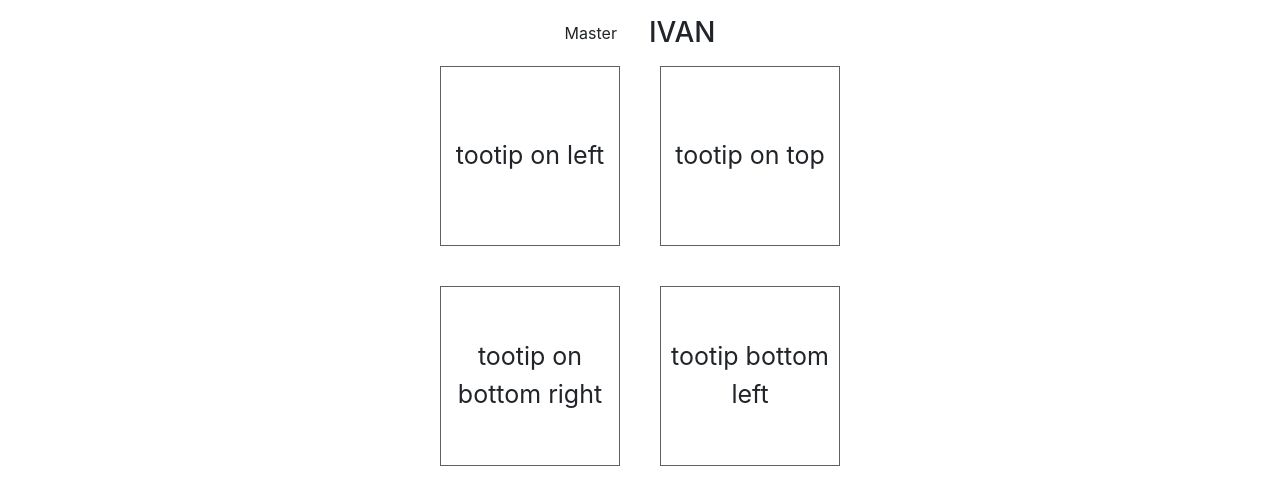
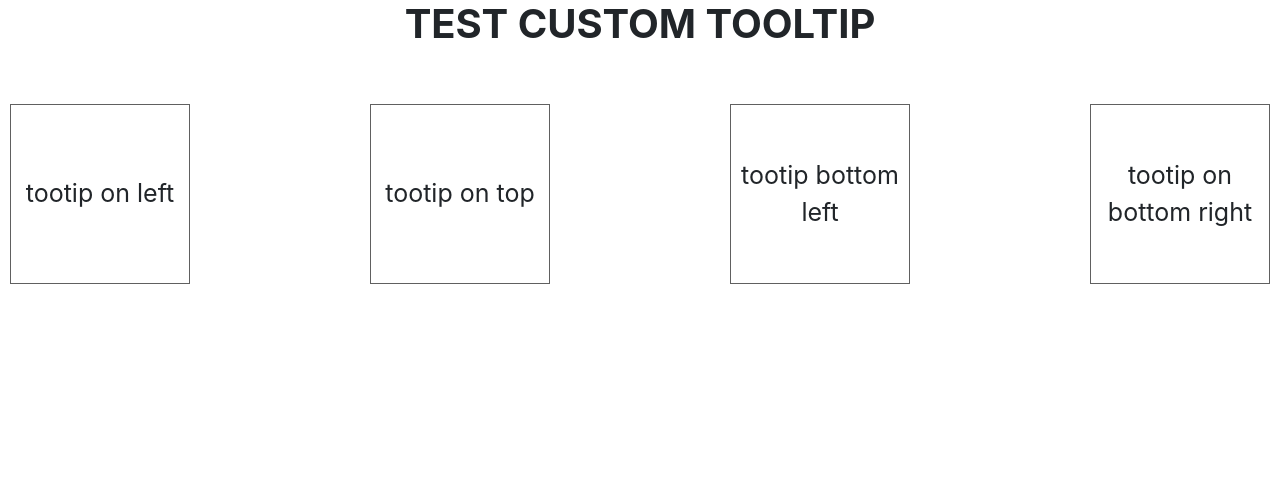
Before and after one commit to masterbg94/tooltip-directive, an Angular app: page / in a window 1280 px wide. Shown: the top 504 px of the page. Built offline with nearby package versions, Linux system fonts and the light colour scheme.

Commit message:
TA tooltip bottom-right * Fix if dont have space; element goes left instead right

```diff
--- a/src/app/app.component.html
+++ b/src/app/app.component.html
@@ -1,25 +1,30 @@
-<div class="d-flex align-items-center justify-content-center">
-  <p class="m-3"
-     appTaTooltip="Nemanja Milinkovic"
-     placement="bottom" delay="500"
-     duration="300"
-     style="cursor: pointer">Master
-  </p>
-  <h3 class="m-3"
-      appTaTooltip="IVS FREIGHT"
-      placement="bottom"
-      delay="500"
-      duration="300"
-      style="cursor: pointer">
-    IVAN
-  </h3>
+<div class="container-fluid">
+  <div class="container d-flex justify-content-center">
+    <h1 class="text-uppercase"><b>Test custom tooltip</b></h1>
+  </div>
 </div>
+<!--<div class="d-flex align-items-center justify-content-center">-->
+<!--  <p class="m-3"-->
+<!--     appTaTooltip="Nemanja Milinkovic"-->
+<!--     placement="bottom" delay="500"-->
+<!--     duration="300"-->
+<!--     style="cursor: pointer">Master-->
+<!--  </p>-->
+<!--  <h3 class="m-3"-->
+<!--      appTaTooltip="IVS FREIGHT"-->
+<!--      placement="bottom"-->
+<!--      delay="500"-->
+<!--      duration="300"-->
+<!--      style="cursor: pointer">-->
+<!--    IVAN-->
+<!--  </h3>-->
+<!--</div>-->
 
 <div class="tooltip-example main-container">
-  <div class="sub-container">
+  <div class="sub-container mt-5">
     <div class="tooltipExampl" appTaTooltip="TA-tootip left" placement="left" delay="500">tootip on left</div>
     <div class="tooltipExampl" appTaTooltip="TA-tootip top" placement="top" delay="1500">tootip on top</div>
+    <div class="tooltipExampl" appTaTooltip="TA bottom left" placement="bottom-left" tooltipBackground="#F3C366">tootip bottom left</div>
     <div class="tooltipExampl" appTaTooltip="TA bottom right" placement="bottom-right">tootip on bottom right</div>
-    <div class="tooltipExampl" appTaTooltip="TA bottom left" placement="bottom-left" tooltipBackground="#F3C366">tootip bottom left</div>
   </div>
 </div>
--- a/src/app/tooltip.directive.ts
+++ b/src/app/tooltip.directive.ts
@@ -18,7 +18,19 @@ export class TooltipDirective {
 
   @HostListener('mouseenter') onMouseEnter() {
     if (!this.tooltip) {
+      if (this.testPos()){
+        this.placement = 'bottom-left';
+      }
       this.show();
+      console.log(this.placement);
+    }
+  }
+
+  public testPos() {
+    let page = document.body.offsetWidth;
+    let element = this.el.nativeElement.getBoundingClientRect().right;
+    if ( page - element < 50 ) {
+      return true;
     }
   }
 
--- a/src/styles.scss
+++ b/src/styles.scss
@@ -1,11 +1,11 @@
 /* You can add global styles to this file, and also import other style files */
 /* Add application styles & imports to this file! */
 /* Importing Bootstrap SCSS file. */
-@import '~bootstrap/scss/bootstrap';
+@import "~bootstrap/scss/bootstrap";
 
 .tooltip-example {
   text-align: center;
-  padding: 0 50px;
+  padding: 0 10px;
 }
 .main-container {
   display: flex;
@@ -14,7 +14,7 @@
   //height: 70vh;
 
   .sub-container {
-    max-width: 400px;
+    //max-width: 400px;
     width: 100%;
     height: 400px;
     display: flex;
@@ -49,16 +49,16 @@
   white-space: nowrap;
   transform: scale(0.7);
 
-  &.ng-tooltip-show{
+  &.ng-tooltip-show {
     opacity: 1;
     transform: scale(1);
     padding: 0 12px;
   }
-  &.ng-tooltip-bottom-right{
+  &.ng-tooltip-bottom-right {
     transform-origin: top left;
     border-radius: 0 15px 15px 15px;
   }
-  &.ng-tooltip-bottom-left{
+  &.ng-tooltip-bottom-left {
     transform-origin: top right;
     border-radius: 15px 0 15px 15px;
   }
```
